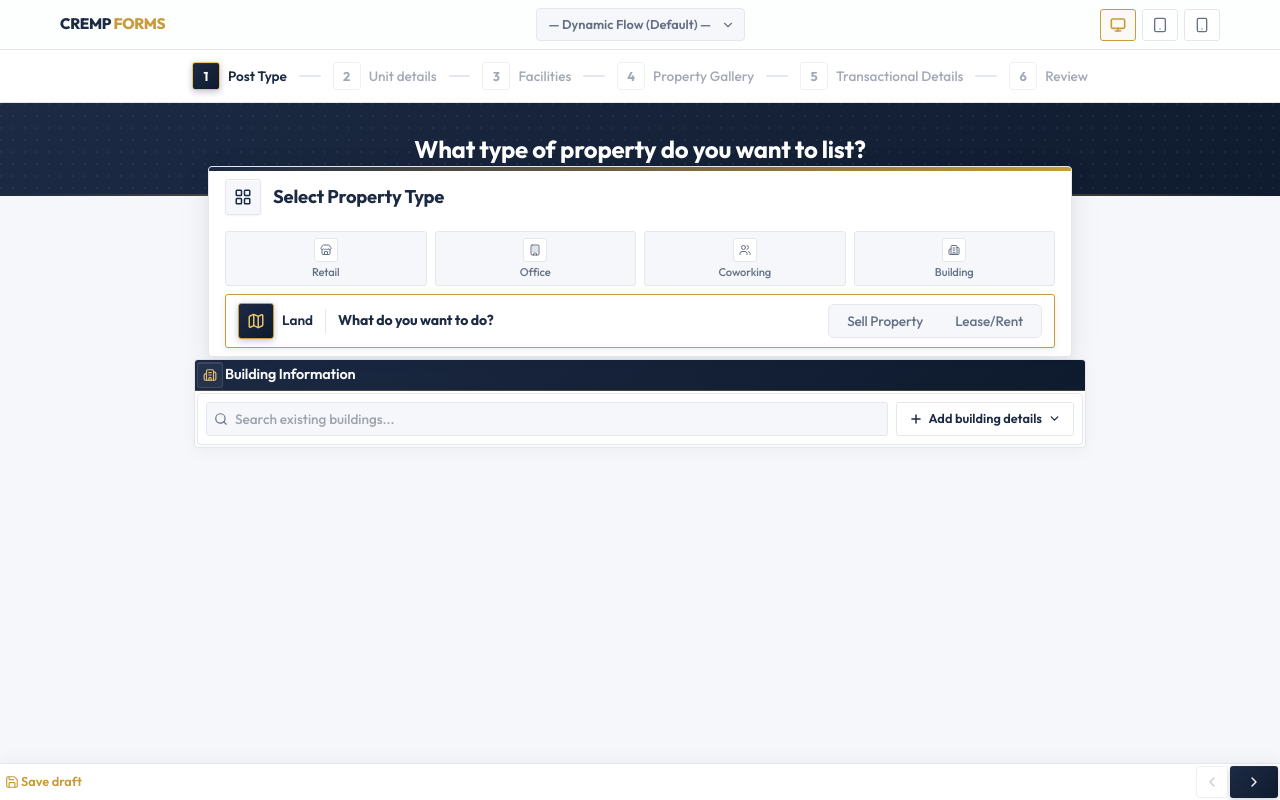
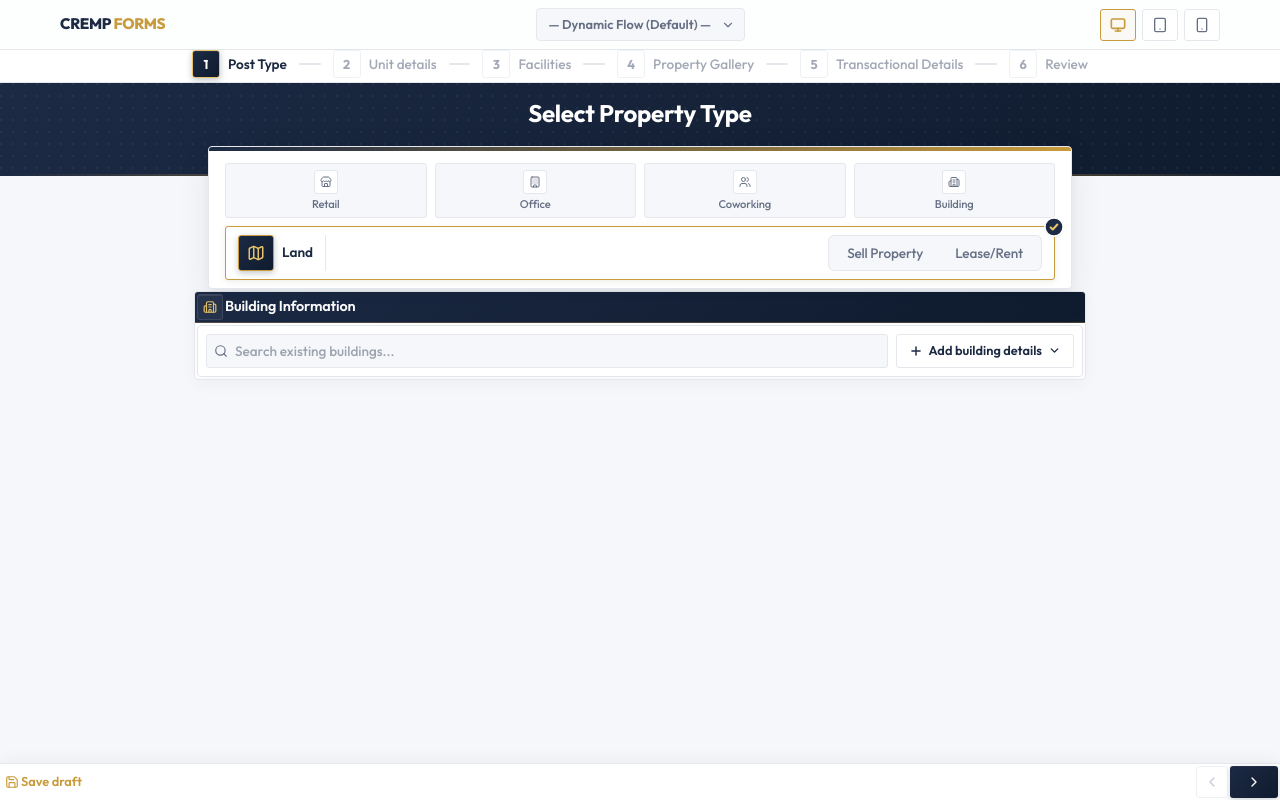
Before and after one commit to onemanwithoneserver/CRMP-Forms, a React (Vite) app in the folder forms/: page /CRMP-Forms/mapping in a window 1280 px wide. Both pictures are taken after a click on the button "Land". Built offline with nearby package versions, Linux system fonts and the light colour scheme.

Commit message:
Patch Work 7.0

```diff
--- a/forms/src/components/navigation/StepHeader.tsx
+++ b/forms/src/components/navigation/StepHeader.tsx
@@ -106,7 +106,7 @@ function MobileHeader({ steps, currentStep, onStepClick }: Props) {
   const prev = currentStep > 1 ? steps[currentStep - 2] : null
 
   return (
-    <div className="flex flex-col w-full gap-3 py-2 font-['Outfit',sans-serif]">
+    <div className="flex flex-col w-full gap-1 py-2 font-['Outfit',sans-serif]">
 
       {/* Top Row: Back Button & Current Step */}
       <div className="flex items-center justify-center relative h-[34px] px-1">
--- a/forms/src/pages/MappingApp.tsx
+++ b/forms/src/pages/MappingApp.tsx
@@ -66,7 +66,7 @@ export default function MappingApp() {
     <div className="flex flex-col h-full overflow-hidden bg-[#F5F7FA] font-['Outfit',sans-serif]">
       {/* Premium Step Navigation Bar */}
       {!state.designStepOverride && (
-        <div className="z-50 bg-white py-3 px-4 border-b border-[#E4E7EC] shadow-[0_2px_8px_rgba(15,27,46,0.03)]">
+        <div className="z-50 bg-white px-1 pb-1 border-b border-[#E4E7EC] shadow-[0_2px_8px_rgba(15,27,46,0.03)]">
           <div className="max-w-[896px] mx-auto">
             <StepHeader
               steps={steps}
--- a/forms/src/pages/seller/PostType/PostType.tsx
+++ b/forms/src/pages/seller/PostType/PostType.tsx
@@ -42,8 +42,8 @@ export default function PostType() {
       <div className="flex flex-col h-full bg-[#F5F7FA] font-['Outfit',sans-serif]">
         <div className="flex-1 overflow-y-auto scroll-smooth">
 
-          {/* FIXED: Restored vertical padding (py-8) so the container doesn't collapse and hide the text */}
-          <div className="relative overflow-hidden bg-[linear-gradient(135deg,#1C2A44_0%,#0F1B2E_100%)] py-8 mb-[2px]">
+          {/* CHANGED: Replaced py-8 with pt-8 pb-12 to add extra space below the title */}
+          <div className="relative overflow-hidden bg-[linear-gradient(135deg,#1C2A44_0%,#0F1B2E_100%)] pt-4 pb-12 mb-[2px]">
             <div
               className="absolute inset-0 pointer-events-none"
               style={{
@@ -53,9 +53,9 @@ export default function PostType() {
             />
             <div className="absolute bottom-0 left-0 right-0 h-[2px] bg-[linear-gradient(90deg,transparent_0%,rgba(200,155,60,0.8)_50%,transparent_100%)]" />
 
-            <div className="relative max-w-[768px] mx-auto text-center px-4 z-10">
+            <div className="relative max-w-[768px] mx-auto text-center px-1 z-10">
               <h1 className={`font-bold text-white tracking-[-0.01em] leading-[1.2] m-0 ${isMobile ? 'text-[1.2rem]' : 'text-[1.5rem]'}`}>
-                What type of property do you want to list?
+                Select Property Type
               </h1>
             </div>
           </div>
--- a/forms/src/pages/seller/PostType/SelectPropertyType.tsx
+++ b/forms/src/pages/seller/PostType/SelectPropertyType.tsx
@@ -18,21 +18,25 @@ export default function SelectPropertyType({ sectionRef }: SelectPropertyTypePro
   return (
     <div
       ref={sectionRef}
-      className={`relative max-w-[896px] mx-auto w-full transition-all duration-[500ms] ease-[cubic-bezier(0.4,0,0.2,1)] font-outfit z-20 ${isMobile ? '-mt-[24px] px-0' : '-mt-[32px] px-[16px]'}`}
+      className={`relative max-w-[896px] mx-auto w-full transition-all duration-[500ms] ease-[cubic-bezier(0.4,0,0.2,1)] font-outfit z-20 ${
+        isMobile ? '-mt-[24px] px-0' : '-mt-[32px] px-[16px]'
+      }`}
     >
       <div
-        className={`bg-white shadow-[0_8px_32px_rgba(15,27,46,0.08),0_2px_8px_rgba(15,27,46,0.04)] overflow-hidden ${isMobile ? 'rounded-none border-y border-x-0 border-border' : 'rounded-[4px] border border-border'}`}
+        // Removed `overflow-hidden` here so the absolutely positioned checkmarks don't get clipped
+        className={`bg-white shadow-[0_8px_32px_rgba(15,27,46,0.08),0_2px_8px_rgba(15,27,46,0.04)] ${
+          isMobile ? 'rounded-none border-y border-x-0 border-border' : 'rounded-[4px] border border-border'
+        }`}
       >
-        <div className="h-[4px] w-full bg-gradient-to-r from-navy to-gold" />
-        <div className={isMobile ? 'p-[16px]' : 'py-[8px] px-[16px]'}>
-          <div className={`flex items-center gap-[12px] mb-[16px]`}>
-            <div className={`rounded-[3px] bg-[#F5F7FA] border border-border flex items-center justify-center shadow-[inset_0_1px_0_#FFFFFF,0_1px_2px_rgba(15,27,46,0.05)] ${isMobile ? 'w-8 h-8' : 'w-9 h-9'}`}>
-              <LayoutGrid size={isMobile ? 16 : 18} color="#1C2A44" />
-            </div>
-            <h2 className={`font-bold text-navy m-0 tracking-[-0.01em] ${isMobile ? 'text-[1.05rem]' : 'text-[1.15rem]'}`}>
-              Select Property Type
-            </h2>
+        {/* Added dynamic rounding to the gradient bar so it matches the parent border radius */}
+        <div className={`h-[4px] w-full bg-gradient-to-r from-navy to-gold ${isMobile ? '' : 'rounded-t-[3px]'}`} />
+
+        <div className={isMobile ? 'p-[4px]' : 'py-[8px] px-[16px]'}>
+          <div className="flex items-center gap-[4px] mb-[4px]">
+
+
           </div>
+
           {isMobile ? (
             <SelectPropertyTypeMobile propertyType={propertyType} />
           ) : (
--- a/forms/src/pages/seller/PostType/SelectPropertyType_desktop.tsx
+++ b/forms/src/pages/seller/PostType/SelectPropertyType_desktop.tsx
@@ -64,8 +64,21 @@ export default function SelectPropertyTypeDesktop({ propertyType }: SelectProper
             return (
               <div
                 key={type.id}
-                className="flex items-center gap-[12px] px-[12px] py-[8px] rounded-[3px] border border-gold bg-white shadow-[0_2px_8px_rgba(15,27,46,0.06),0_1px_3px_rgba(200,155,60,0.08)] font-outfit"
+                // Added 'relative' to the container classes below
+                className="relative flex justify-end gap-[12px] px-[12px] py-[8px] rounded-[3px] border border-gold bg-white shadow-[0_2px_8px_rgba(15,27,46,0.06),0_1px_3px_rgba(200,155,60,0.08)] font-outfit"
               >
+                {/* --- Added Checkbox Indicator --- */}
+                <div
+                  className="absolute -top-[10px] -right-[10px] bg-white rounded-full flex items-center justify-center shadow-sm"
+                  title="Selected Property Type"
+                >
+                  <svg width="20" height="20" viewBox="0 0 24 24" fill="none" xmlns="http://www.w3.org/2000/svg">
+                    <circle cx="12" cy="12" r="10" className="fill-navy" />
+                    <path d="M8 12.5L10.5 15L16 9" stroke="#E6C36A" strokeWidth="2.5" strokeLinecap="round" strokeLinejoin="round" />
+                  </svg>
+                </div>
+                {/* -------------------------------- */}
+
                 {/* Selected property icon + label */}
                 <button
                   type="button"
@@ -80,13 +93,8 @@ export default function SelectPropertyTypeDesktop({ propertyType }: SelectProper
                     {type.label}
                   </span>
                 </button>
-                {/* Divider */}
-                <div className="w-px h-[24px] bg-border flex-shrink-0" />
-                {/* "What do you want to do?" + post-type buttons */}
-                <div className="flex items-center justify-between gap-[16px] flex-1 min-w-0">
-                  <h2 className="text-[0.88rem] font-bold text-navy m-0 tracking-[-0.01em] whitespace-nowrap">
-                    What do you want to do?
-                  </h2>
+                <div className="w-px h-auto bg-border flex-shrink-0" />
+                <div className="flex  justify-end gap-auto flex-1 min-w-0">
                   <div className="flex items-center bg-[#F5F7FA] p-[2px] rounded-[6px] border border-border flex-shrink-0">
                     {SELLER_POST_TYPES.filter(option =>
                       option.label !== 'Offer Franchisee' && option.label !== 'Sell/Lease Running Business'
--- a/forms/src/pages/seller/PostType/SelectPropertyType_mobile.tsx
+++ b/forms/src/pages/seller/PostType/SelectPropertyType_mobile.tsx
@@ -20,7 +20,8 @@ function PostTypeTabOptionMobile({
     <button
       type="button"
       onClick={onClick}
-      className={`px-[12px] py-[4px] text-center text-[0.8rem] tracking-[-0.01em] rounded-[4px] cursor-pointer transition-all duration-200 ease-out active:scale-[0.98] outline-none ${
+      // Adjusted px-padding slightly to ensure it fits side-by-side on small mobile screens
+      className={`px-[8px] xs:px-[12px] py-[4px] text-center text-[0.8rem] tracking-[-0.01em] rounded-[4px] cursor-pointer transition-all duration-200 ease-out active:scale-[0.98] outline-none whitespace-nowrap ${
         selected
           ? 'bg-navy text-white font-semibold shadow-[0_1px_3px_rgba(15,27,46,0.2)]'
           : 'bg-transparent text-text-tertiary font-medium'
@@ -31,58 +32,15 @@ function PostTypeTabOptionMobile({
   )
 }
 
-import { ChevronRight } from 'lucide-react'
-
 export default function SelectPropertyTypeMobile({ propertyType }: SelectPropertyTypeMobileProps) {
-  const { state, dispatch, next } = useForm()
+  const { state, dispatch } = useForm()
   const { postType } = state.formData
-
-  const selectedCardContent = (
-    <div className="flex items-center justify-between gap-[8px] py-[4px] px-[4px] font-outfit">
-      {/* 1. Question Section */}
-      <h2 className="text-[12px] font-bold text-navy m-0 tracking-[-0.01em] leading-tight">
-        What do you want to do?
-      </h2>
-      {/* 2. Tab Controls Beside Question */}
-      <div className="flex items-center shrink-0 bg-[#F5F7FA] p-[2px] rounded-[6px] border border-border">
-        {SELLER_POST_TYPES.filter(option =>
-          option.label !== 'Offer Franchisee' && option.label !== 'Sell/Lease Running Business'
-        ).map(option => {
-          const selected = postType === option.value
-          return (
-            <PostTypeTabOptionMobile
-              key={option.value}
-              option={option}
-              selected={selected}
-              onClick={(e) => {
-                e.stopPropagation()
-                if (!selected) {
-                  dispatch({ type: 'updateData', payload: { postType: option.value, postSubCategory: '' } })
-                }
-              }}
-            />
-          )
-        })}
-      </div>
-      {/* 3. Arrow Control to Advance Step */}
-      <button
-        type="button"
-        aria-label="Next"
-        className="ml-[8px] flex items-center justify-center w-[28px] h-[28px] rounded-full bg-gradient-to-br from-navy to-navy-dark border border-gold shadow-[0_2px_6px_rgba(15,27,46,0.10)] active:scale-95 transition"
-        onClick={(e) => {
-          e.stopPropagation()
-          next()
-        }}
-      >
-        <ChevronRight size={18} color="#E6C36A" />
-      </button>
-    </div>
-  )
 
   return (
     <div className="flex flex-col gap-[8px] font-outfit px-[4px]">
       {propertyType ? (
         <>
+          {/* Unselected options grid */}
           <div className="grid grid-cols-4 gap-[6px] transition-all duration-300 ease-out">
             {PROPERTY_TYPE_CARDS.filter(t => t.id !== propertyType).map(type => (
               <PropertyCard
@@ -98,19 +56,71 @@ export default function SelectPropertyTypeMobile({ propertyType }: SelectPropert
               />
             ))}
           </div>
-          <div className="transition-all duration-300 ease-[cubic-bezier(0.4,0,0.2,1)]">
-            {PROPERTY_TYPE_CARDS.filter(t => t.id === propertyType).map(type => (
-              <PropertyCard
-                key={type.id}
-                icon={type.icon}
-                label={type.label}
-                selected={true}
-                compact={true}
-                onClick={() => { }}
-              >
-                {selectedCardContent}
-              </PropertyCard>
-            ))}
+
+          {/* Selected Option (Horizontal Layout matching image) */}
+          <div className="transition-all duration-300 ease-[cubic-bezier(0.4,0,0.2,1)] mt-[4px]">
+            {PROPERTY_TYPE_CARDS.filter(t => t.id === propertyType).map(type => {
+              const Icon = type.icon
+              return (
+                <div
+                  key={type.id}
+                  className="relative flex items-center justify-between gap-[6px] px-[8px] py-[6px] rounded-[4px] border border-[#C89B3C] bg-white shadow-[0_2px_8px_rgba(15,27,46,0.06)]"
+                >
+                  {/* Outer Gold Checkmark */}
+                  <div
+                    className="absolute -top-[8px] -right-[8px] z-10 bg-white rounded-full flex items-center justify-center shadow-sm"
+                    title="Selected Property Type"
+                  >
+                    <svg xmlns="http://www.w3.org/2000/svg" width="16" height="16" viewBox="0 0 24 24" fill="#FFFFFF" stroke="#C89B3C" strokeWidth="2" strokeLinecap="round" strokeLinejoin="round" className="lucide lucide-circle-check" aria-hidden="true">
+                      <circle cx="12" cy="12" r="10"></circle>
+                      <path d="m9 12 2 2 4-4"></path>
+                    </svg>
+                  </div>
+
+                  {/* Left Side: Icon & Label */}
+                  <button
+                    type="button"
+                    onClick={() => dispatch({ type: 'updateData', payload: { propertyType: '', postType: '', postSubCategory: '' } })}
+                    className="flex items-center gap-[8px] flex-shrink-0 cursor-pointer bg-transparent border-none p-0 outline-none group"
+                  >
+                    <div className="w-[32px] h-[32px] rounded-[3px] bg-navy border border-[#C89B3C] flex items-center justify-center flex-shrink-0 shadow-[0_2px_6px_rgba(15,27,46,0.25)]">
+                      <Icon size={16} color="#E6C36A" />
+                    </div>
+                    <span className="text-[0.85rem] font-semibold text-navy whitespace-nowrap">
+                      {type.label}
+                    </span>
+                  </button>
+
+                  {/* Vertical Separator Line */}
+                  <div className="w-px h-[24px] bg-border flex-shrink-0" />
+
+                  {/* Right Side: Tab Controls */}
+                  <div className="flex flex-1 justify-end min-w-0">
+                    <div className="flex items-center bg-[#F5F7FA] p-[2px] rounded-[6px] border border-border flex-shrink-0">
+                      {SELLER_POST_TYPES.filter(option =>
+                        option.label !== 'Offer Franchisee' && option.label !== 'Sell/Lease Running Business'
+                      ).map(option => {
+                        const selected = postType === option.value
+                        return (
+                          <PostTypeTabOptionMobile
+                            key={option.value}
+                            option={option}
+                            selected={selected}
+                            onClick={(e) => {
+                              e.stopPropagation()
+                              if (!selected) {
+                                dispatch({ type: 'updateData', payload: { postType: option.value, postSubCategory: '' } })
+                              }
+                            }}
+                          />
+                        )
+                      })}
+                    </div>
+                  </div>
+
+                </div>
+              )
+            })}
           </div>
         </>
       ) : (
```
Also changed, not shown: 5 other files (tests, documents, lock files or other folders).
